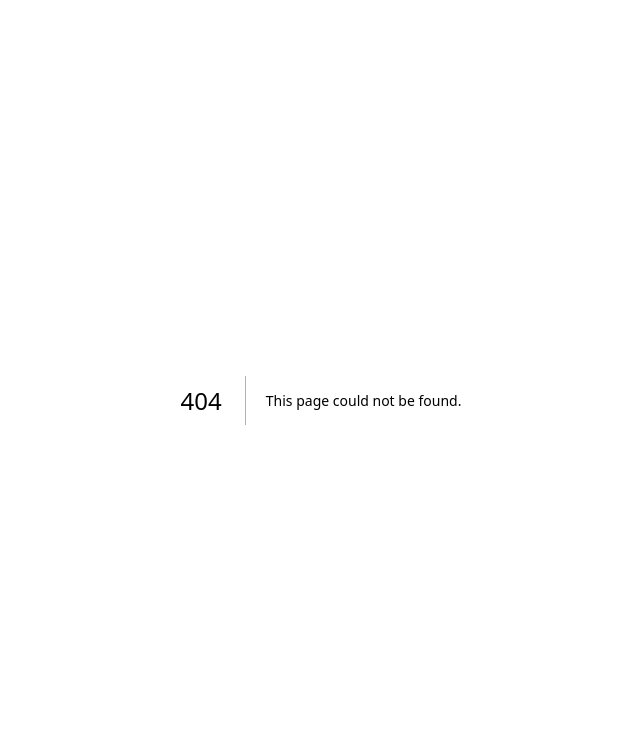
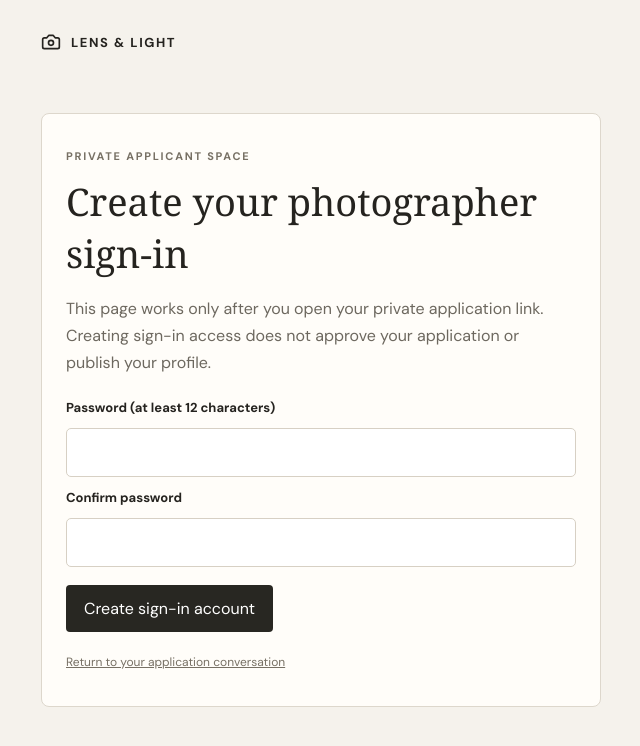
Before and after one commit to henrymunala-lang-ship/photographer-s-page, a Next.js app: page /application/create-account in a window 1280 px wide. Before the commit this address had no page. Shown: the top 746 px of the page, without its empty margins (319-959 px from the left). Built offline with nearby package versions, Linux system fonts and the light colour scheme; a web font is replaced by a local one.

Commit message:
Add applicant account setup page for private application sessions

```diff
--- /dev/null
+++ b/app/application/create-account/page.tsx
@@ -0,0 +1,61 @@
+"use client";
+
+import Link from "next/link";
+import { FormEvent, useState } from "react";
+import { Camera } from "lucide-react";
+
+export default function CreateApplicantAccountPage() {
+  const [password, setPassword] = useState("");
+  const [confirmation, setConfirmation] = useState("");
+  const [busy, setBusy] = useState(false);
+  const [notice, setNotice] = useState("");
+  const [created, setCreated] = useState(false);
+
+  async function submit(event: FormEvent<HTMLFormElement>) {
+    event.preventDefault();
+    if (busy) return;
+    if (password.length < 12) { setNotice("Choose a password with at least 12 characters."); return; }
+    if (password !== confirmation) { setNotice("The passwords do not match."); return; }
+    setBusy(true);
+    setNotice("");
+    try {
+      const response = await fetch("/api/public/applications/account-setup", {
+        method: "POST",
+        headers: { "content-type": "application/json" },
+        body: JSON.stringify({ password })
+      });
+      const data = await response.json();
+      if (!response.ok) throw new Error(data.error || "Your account could not be created.");
+      setCreated(true);
+      setPassword("");
+      setConfirmation("");
+      setNotice(data.message || "Your sign-in account is ready.");
+    } catch (error) {
+      setNotice(error instanceof Error ? error.message : "Your account could not be created.");
+    } finally { setBusy(false); }
+  }
+
+  return (
+    <main style={{ minHeight: "100vh", background: "#f5f2ec", color: "#25231f", padding: "32px 18px 64px" }}>
+      <div style={{ maxWidth: 560, margin: "0 auto" }}>
+        <Link href="/" style={{ display: "inline-flex", alignItems: "center", gap: 10, color: "inherit", textDecoration: "none", letterSpacing: ".12em", fontSize: 13, fontWeight: 700 }}><Camera size={20} /> LENS & LIGHT</Link>
+        <section style={{ marginTop: 56, padding: 24, background: "#fffdf9", border: "1px solid #ddd7cc", borderRadius: 8 }}>
+          <p style={{ fontSize: 11, letterSpacing: ".16em", fontWeight: 700, color: "#777064" }}>PRIVATE APPLICANT SPACE</p>
+          <h1 style={{ fontFamily: "Georgia, serif", fontWeight: 400, fontSize: 38, margin: "12px 0" }}>Create your photographer sign-in</h1>
+          <p style={{ color: "#6d685f", lineHeight: 1.7 }}>This page works only after you open your private application link. Creating sign-in access does not approve your application or publish your profile.</p>
+          {created ? <p role="status" style={{ lineHeight: 1.7 }}>{notice} <Link href="/photographer/login" style={{ textDecoration: "underline", fontWeight: 700 }}>Sign in</Link>.</p> : (
+            <form onSubmit={submit} style={{ display: "grid", gap: 12, marginTop: 22 }}>
+              <label htmlFor="applicant-password" style={{ fontSize: 13, fontWeight: 700 }}>Password (at least 12 characters)</label>
+              <input id="applicant-password" type="password" autoComplete="new-password" minLength={12} maxLength={128} required value={password} onChange={event => setPassword(event.target.value)} style={{ width: "100%", boxSizing: "border-box", padding: 13, border: "1px solid #d7d0c4", borderRadius: 5, font: "inherit", background: "#fff" }} />
+              <label htmlFor="applicant-confirm" style={{ fontSize: 13, fontWeight: 700 }}>Confirm password</label>
+              <input id="applicant-confirm" type="password" autoComplete="new-password" minLength={12} maxLength={128} required value={confirmation} onChange={event => setConfirmation(event.target.value)} style={{ width: "100%", boxSizing: "border-box", padding: 13, border: "1px solid #d7d0c4", borderRadius: 5, font: "inherit", background: "#fff" }} />
+              <button disabled={busy} type="submit" style={{ justifySelf: "start", marginTop: 6, padding: "13px 18px", background: "#282722", color: "white", border: 0, borderRadius: 4, cursor: "pointer" }}>{busy ? "Creating account…" : "Create sign-in account"}</button>
+              {notice && <p role="status" style={{ color: "#8a5b35", fontSize: 13, lineHeight: 1.6 }}>{notice} {notice.toLowerCase().includes("sign in") && <Link href="/photographer/login" style={{ textDecoration: "underline", fontWeight: 700 }}>Go to sign in</Link>}</p>}
+            </form>
+          )}
+          <p style={{ marginTop: 22, fontSize: 12, color: "#777064" }}><Link href="/application/updates" style={{ textDecoration: "underline" }}>Return to your application conversation</Link></p>
+        </section>
+      </div>
+    </main>
+  );
+}
```
